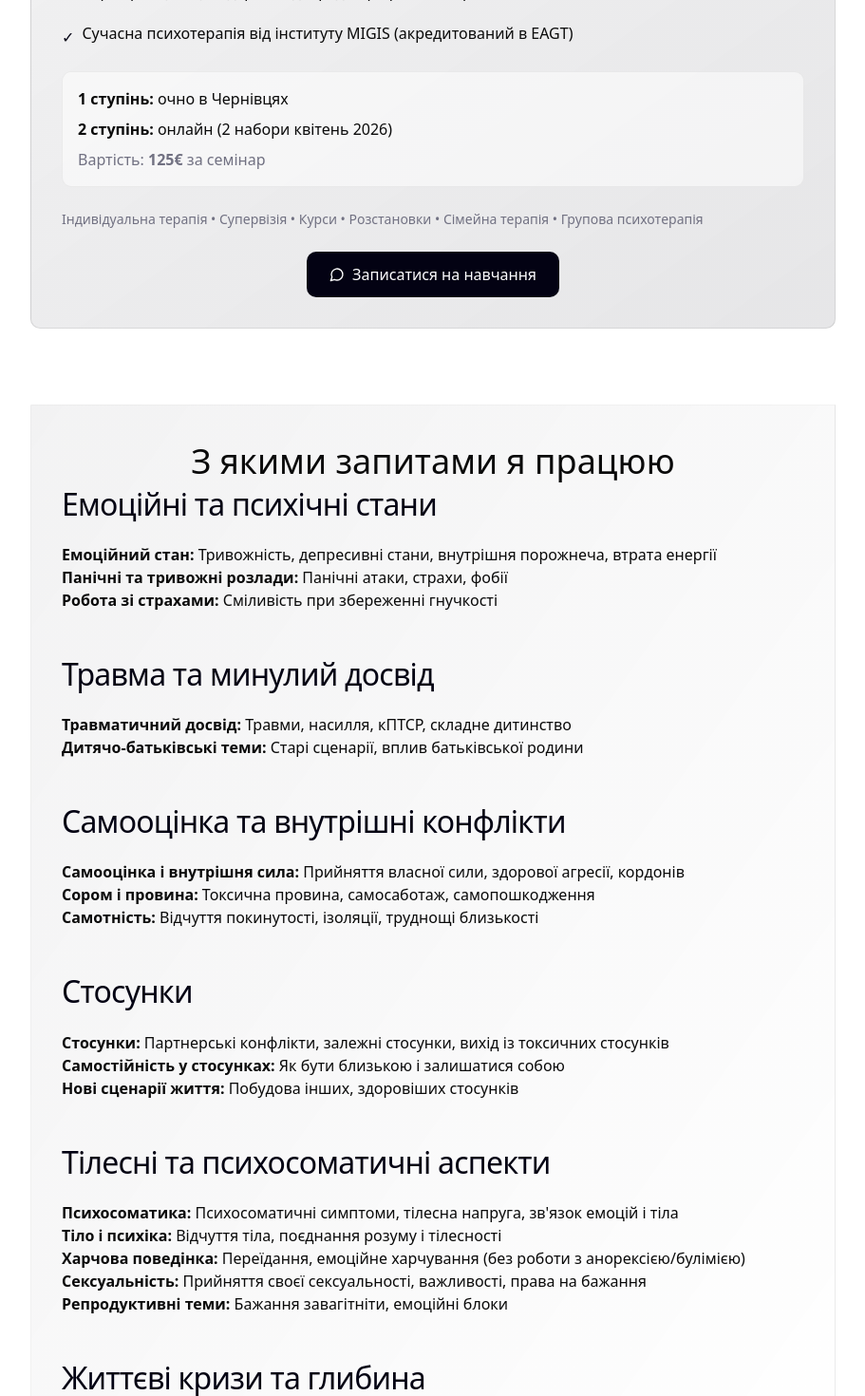
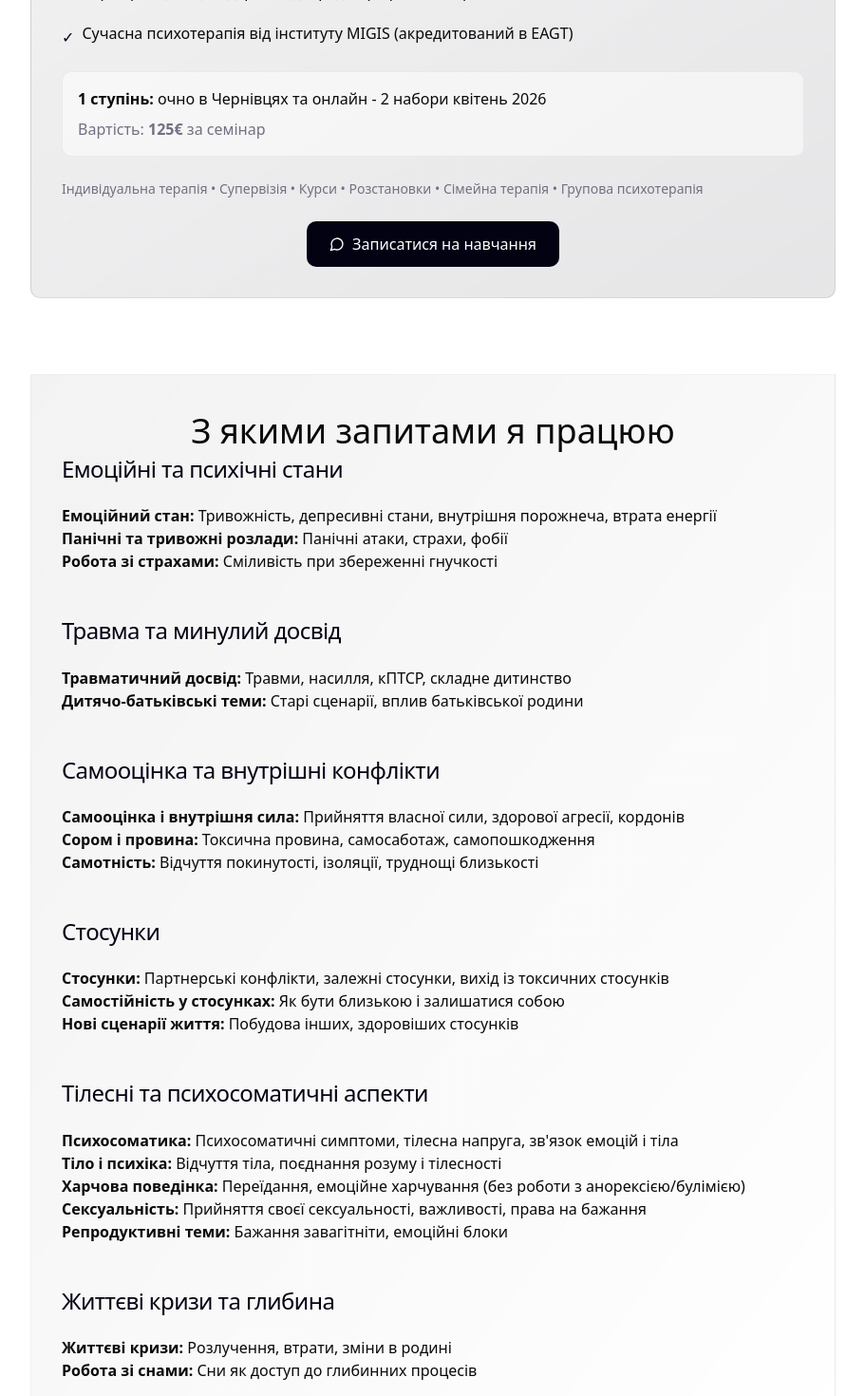
Before and after one commit to Storozhevska/vite-psychotherapist-site, a React (Vite) app: page / in a window 1280 px wide. Shown: the part 4160-5630 px from the top of the page at 95% size, without its empty margins (184-1095 px from the left). Built offline with nearby package versions, Linux system fonts and the light colour scheme.

Commit message:
Опис змін

```diff
--- a/package.json
+++ b/package.json
@@ -49,7 +49,7 @@
   "devDependencies": {
     "@types/node": "^20.10.0",
     "@vitejs/plugin-react-swc": "^3.10.2",
-    "vite": "6.3.5"
+    "vite": "^6.3.5"
   },
   "scripts": {
     "dev": "vite",
--- a/src/App.tsx
+++ b/src/App.tsx
@@ -376,10 +376,9 @@ export default function App() {
 
             <div className="p-4 rounded-lg bg-background/50 border border-border/50 mb-6">
               <p className="mb-2">
-                <strong>1 ступінь:</strong> очно в Чернівцях
-              </p>
-              <p className="mb-2">
-                <strong>2 ступінь:</strong> онлайн (2 набори квітень 2026)
+                <strong>1 ступінь:</strong>  очно в Чернівцях та онлайн - 2 набори квітень 2026
+
+
               </p>
               <p className="text-muted-foreground">
                 Вартість: <strong>125€</strong> за семінар
@@ -419,7 +418,7 @@ export default function App() {
     <div className="mb-12 md:mb-16">
       <h3
         style={{
-          fontSize: '2rem',
+          fontSize: '1.5rem',
           '@media (min-width: 768px)': { fontSize: '2.5rem' },
           fontWeight: '500',  // ← нормальна вага (medium), без жирності
           lineHeight: '1.1',
@@ -441,7 +440,7 @@ export default function App() {
     <div className="mb-12 md:mb-16">
       <h3
         style={{
-          fontSize: '2rem',
+          fontSize: '1.5rem',
           '@media (min-width: 768px)': { fontSize: '2.5rem' },
           fontWeight: '500',
           lineHeight: '1.1',
@@ -462,7 +461,7 @@ export default function App() {
     <div className="mb-12 md:mb-16">
       <h3
         style={{
-          fontSize: '2rem',
+          fontSize: '1.5rem',
           '@media (min-width: 768px)': { fontSize: '2.5rem' },
           fontWeight: '500',
           lineHeight: '1.1',
@@ -484,7 +483,7 @@ export default function App() {
     <div className="mb-12 md:mb-16">
       <h3
         style={{
-          fontSize: '2rem',
+          fontSize: '1.5rem',
           '@media (min-width: 768px)': { fontSize: '2.5rem' },
           fontWeight: '500',
           lineHeight: '1.1',
@@ -506,7 +505,7 @@ export default function App() {
     <div className="mb-12 md:mb-16">
       <h3
         style={{
-          fontSize: '2rem',
+          fontSize: '1.5rem',
           '@media (min-width: 768px)': { fontSize: '2.5rem' },
           fontWeight: '500',
           lineHeight: '1.1',
@@ -530,7 +529,7 @@ export default function App() {
     <div className="mb-12 md:mb-16">
       <h3
         style={{
-          fontSize: '2rem',
+          fontSize: '1.5rem',
           '@media (min-width: 768px)': { fontSize: '2.5rem' },
           fontWeight: '500',
           lineHeight: '1.1',
```
Also changed, not shown: 1 other file (tests, documents, lock files or other folders).
